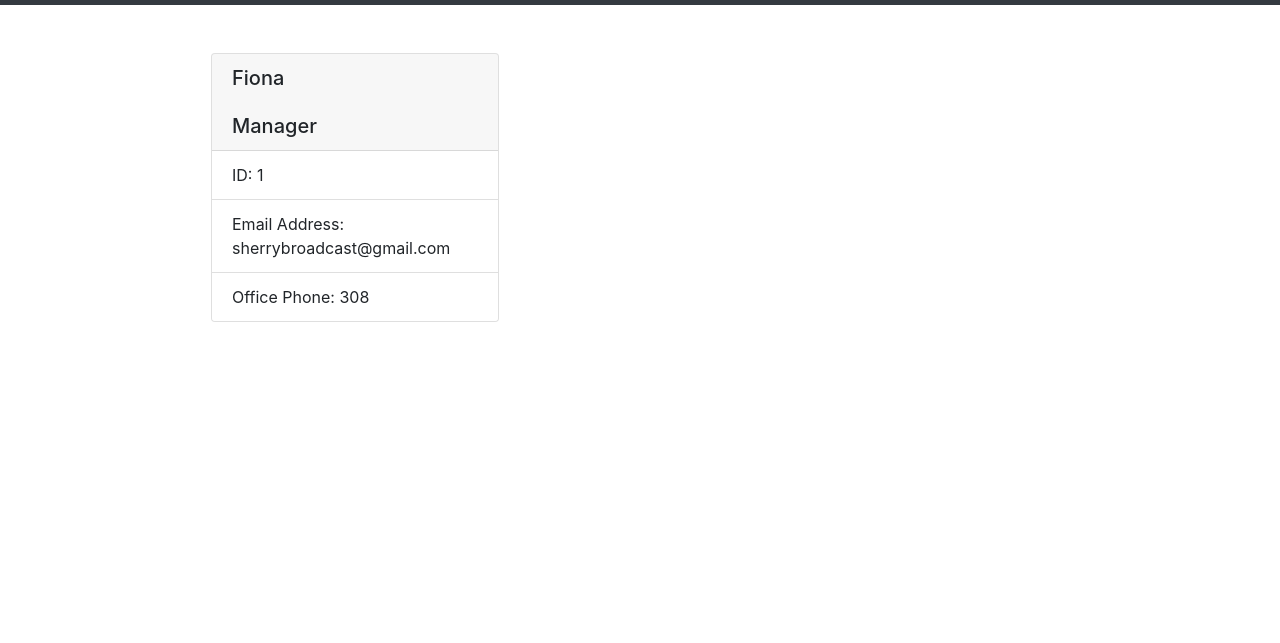
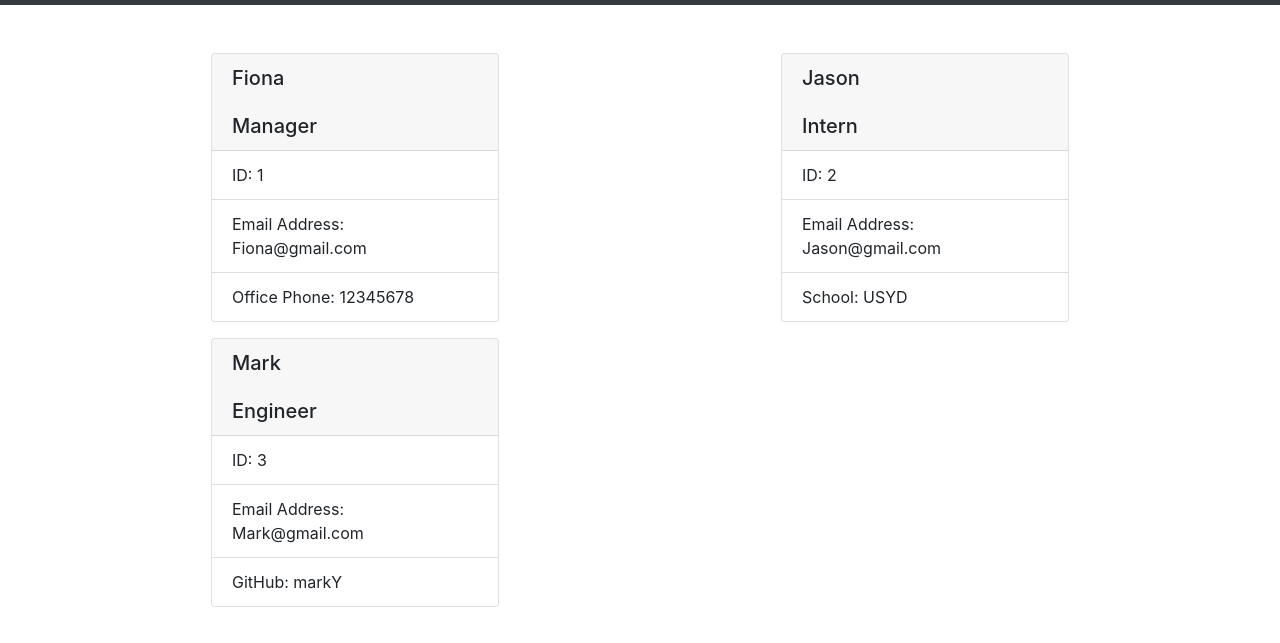
Before and after one commit to FionVVen/Team-Profile-Generator, a plain HTML site: page output/team.html in a window 1280 px wide. Shown: the part 51-694 px from the top of the page. Drawn offline with nearby package versions, Linux system fonts and the light colour scheme.

Commit message:
add output

```diff
--- a/output/team.html
+++ b/output/team.html
@@ -17,8 +17,26 @@
             <h5 class="card-header">Fiona<br /><br />Manager</h5>
             <ul class="list-group list-group-flush">
                 <li class="list-group-item">ID: 1</li>
-                <li class="list-group-item">Email Address: sherrybroadcast@gmail.com</li>
-                <li class="list-group-item">Office Phone: 308</li>
+                <li class="list-group-item">Email Address: Fiona@gmail.com</li>
+                <li class="list-group-item">Office Phone: 12345678</li>
+            </ul>
+            </div>
+        </div><div class="col-6">
+            <div class="card mx-auto mb-3" style="width: 18rem">
+            <h5 class="card-header">Jason<br /><br />Intern</h5>
+            <ul class="list-group list-group-flush">
+                <li class="list-group-item">ID: 2</li>
+                <li class="list-group-item">Email Address: Jason@gmail.com</li>
+                <li class="list-group-item">School: USYD</li>
+            </ul>
+            </div>
+        </div><div class="col-6">
+            <div class="card mx-auto mb-3" style="width: 18rem">
+            <h5 class="card-header">Mark<br /><br />Engineer</h5>
+            <ul class="list-group list-group-flush">
+                <li class="list-group-item">ID: 3</li>
+                <li class="list-group-item">Email Address: Mark@gmail.com</li>
+                <li class="list-group-item">GitHub: markY</li>
             </ul>
             </div>
         </div> </div>
```
Also changed, not shown: 1 other file.
